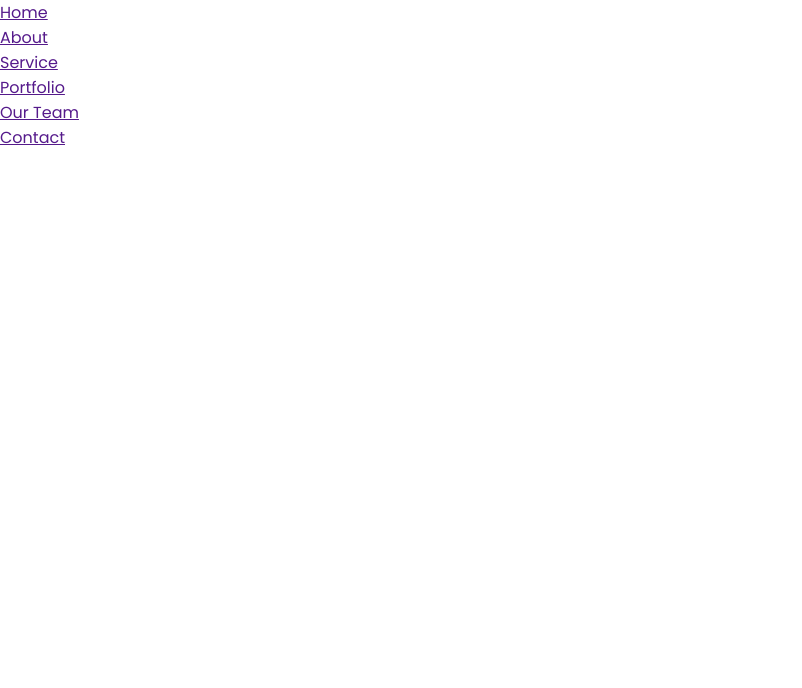
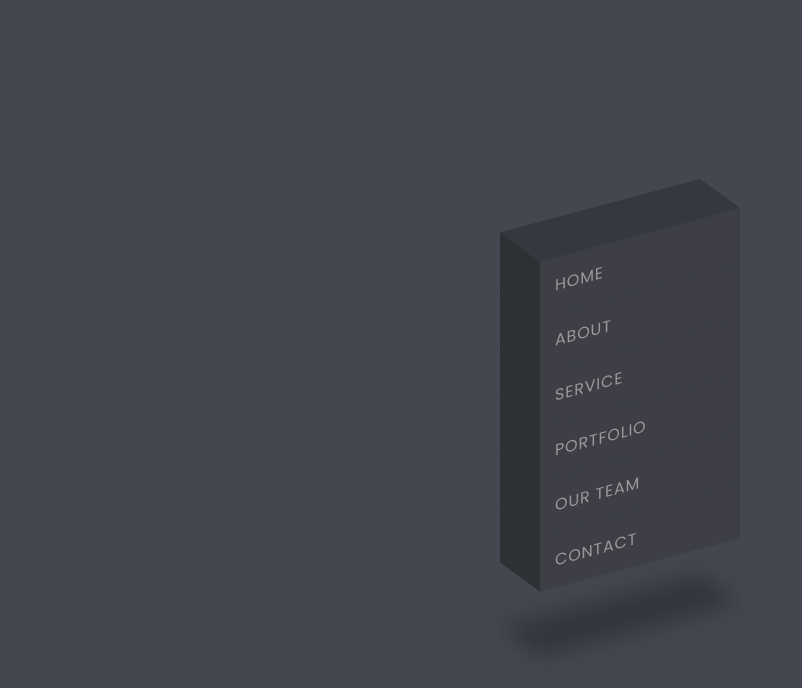
Before and after one commit to gift56/3d-SideMenu, a plain HTML site: page index.html in a window 1280 px wide. Shown: the whole page, without its empty margins (0-802 px from the left). Drawn offline with Linux system fonts and the light colour scheme.

Commit message:
done with the css styling

```diff
--- a/index.html
+++ b/index.html
@@ -11,12 +11,12 @@
 
 <body>
     <ul>
-        <li><a href="">Home</a></li>
-        <li><a href="">About</a></li>
-        <li><a href="">Service</a></li>
-        <li><a href="">Portfolio</a></li>
-        <li><a href="">Our Team</a></li>
-        <li><a href="">Contact</a></li>
+        <li style="--i:6;"><a href="">Home</a></li>
+        <li style="--i:5;"><a href="">About</a></li>
+        <li style="--i:4;"><a href="">Service</a></li>
+        <li style="--i:3;"><a href="">Portfolio</a></li>
+        <li style="--i:2;"><a href="">Our Team</a></li>
+        <li style="--i:1;"><a href="">Contact</a></li>
     </ul>
 
 
--- a/styles/styles.scss
+++ b/styles/styles.scss
@@ -8,4 +8,72 @@
 
 body {
     display: flex;
+    align-items: center;
+    justify-content: center;
+    min-height: 100vh;
+    background-color: #434750;
+    ul {
+        position: relative;
+        transform: skewY(-15deg);
+        li {
+            position: relative;
+            list-style: none;
+            width: 200px;
+            background-color: #3e3f46;
+            padding: 15px;
+            z-index: var(--i);
+            transition: all 300ms ease;
+            &:last-child {
+                &::after {
+                    box-shadow: -120px 120px 20px rgba(0, 0, 0, 0.25);
+                }
+            }
+            &::before {
+                content: "";
+                position: absolute;
+                top: 0;
+                left: -40px;
+                background-color: #2e3133;
+                width: 40px;
+                height: 100%;
+                transform-origin: right;
+                transform: skewY(45deg);
+                transition: all 300ms ease;
+            }
+            &::after {
+                content: "";
+                position: absolute;
+                width: 100%;
+                height: 40px;
+                background-color: #35383e;
+                top: -40px;
+                left: 0;
+                transform-origin: bottom;
+                transform: skewX(45deg);
+                transition: all 300ms ease;
+            }
+            &:hover {
+                background-color: #33a3ee;
+                color: white;
+                transform: translateX(-50px);
+                &::before {
+                    background-color: #1f5378;
+                }
+                &::after {
+                    background-color: #2982b9;
+                }
+            }
+            a {
+                color: #999;
+                text-decoration: none;
+                display: block;
+                text-transform: uppercase;
+                letter-spacing: 0.05rem;
+                transition: all 300ms ease;
+                &:hover {
+                    color: #ffffff;
+                }
+            }
+        }
+    }
 }
```
Also changed, not shown: styles/styles.css, 1 other file.
